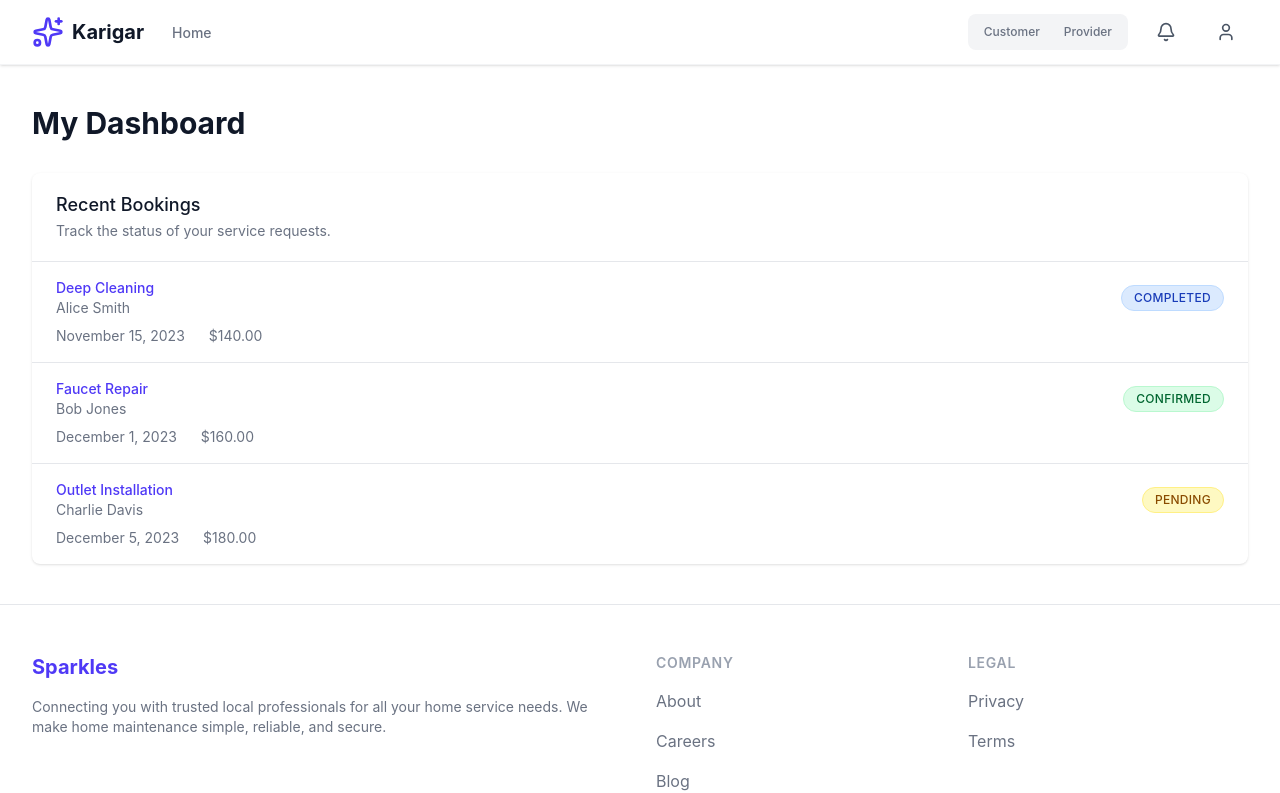
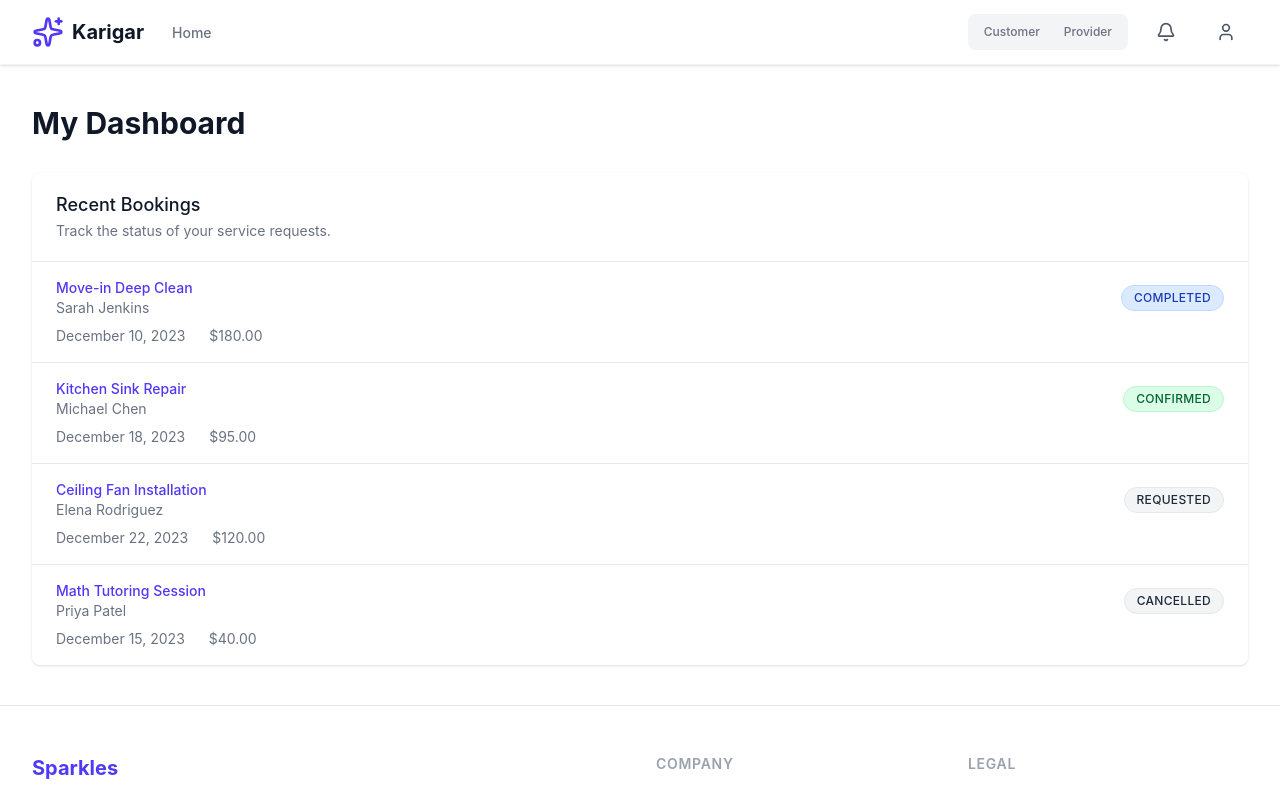
Before and after one commit to Web-Hackathon-2025/Sparkles, a React (Vite) app: page /customer in a window 1280 px wide. Shown: the top 793 px of the page. Built offline with nearby package versions, Linux system fonts and the light colour scheme.

Commit message:
feat: add mock data for providers and bookings

```diff
--- a/src/data/bookings.js
+++ b/src/data/bookings.js
@@ -1,31 +1,41 @@
 import { BOOKING_STATUS } from '../utils/constants';
 
+// Status mapping to match request: requested, confirmed, completed, cancelled
 export const bookings = [
     {
         id: 101,
         providerId: 1,
-        customerId: 99,
-        service: 'Deep Cleaning',
-        date: '2023-11-15',
-        status: BOOKING_STATUS.COMPLETED,
-        amount: 140,
+        customerName: 'Fatima Jones',
+        service: 'Move-in Deep Clean',
+        date: '2023-12-10',
+        status: 'completed',
+        amount: 180,
     },
     {
         id: 102,
         providerId: 2,
-        customerId: 99,
-        service: 'Faucet Repair',
-        date: '2023-12-01',
-        status: BOOKING_STATUS.CONFIRMED,
-        amount: 160,
+        customerName: 'James Wilson',
+        service: 'Kitchen Sink Repair',
+        date: '2023-12-18',
+        status: 'confirmed',
+        amount: 95,
     },
     {
         id: 103,
         providerId: 3,
-        customerId: 99,
-        service: 'Outlet Installation',
-        date: '2023-12-05',
-        status: BOOKING_STATUS.PENDING,
-        amount: 180,
+        customerName: 'Linda Chen',
+        service: 'Ceiling Fan Installation',
+        date: '2023-12-22',
+        status: 'requested',
+        amount: 120,
     },
+    {
+        id: 104,
+        providerId: 5,
+        customerName: 'Robert Taylor',
+        service: 'Math Tutoring Session',
+        date: '2023-12-15',
+        status: 'cancelled',
+        amount: 40,
+    }
 ];
--- a/src/data/categories.js
+++ b/src/data/categories.js
@@ -5,4 +5,6 @@ export const categories = [
     { id: 4, name: 'Moving', icon: 'Truck' },
     { id: 5, name: 'Painting', icon: 'PaintBucket' },
     { id: 6, name: 'Gardening', icon: 'Flower' },
+    { id: 7, name: 'Tutor', icon: 'BookOpen' },
+    { id: 8, name: 'Carpentry', icon: 'Hammer' }
 ];
--- a/src/data/providers.js
+++ b/src/data/providers.js
@@ -1,38 +1,67 @@
 export const providers = [
     {
         id: 1,
-        name: 'Alice Smith',
+        name: 'Sarah Jenkins',
         category: 'Cleaning',
-        rating: 4.8,
-        reviews: 120,
-        hourlyRate: 35,
-        location: 'New York, NY',
-        image: 'https://placehold.co/150',
-        about: 'Experienced cleaner with over 5 years of experience. I pay attention to detail.',
-        availability: true
+        rating: 4.9,
+        reviews: 142,
+        hourlyRate: 45,
+        pricing: '$45/hr',
+        location: 'Downtown District',
+        description: 'Specializing in deep cleaning and move-out services using eco-friendly products. 7 years of experience.',
+        availability: true,
+        image: 'https://images.unsplash.com/photo-1554151228-14d9def656ec?w=150&h=150&fit=crop&crop=faces'
     },
     {
         id: 2,
-        name: 'Bob Jones',
+        name: 'Michael Chen',
         category: 'Plumbing',
-        rating: 4.9,
-        reviews: 85,
-        hourlyRate: 80,
-        location: 'Brooklyn, NY',
-        image: 'https://placehold.co/150',
-        about: 'Certified plumber available for emergency repairs.',
-        availability: false
+        rating: 4.8,
+        reviews: 98,
+        hourlyRate: 85,
+        pricing: '$85/hr',
+        location: 'Westside',
+        description: 'Licensed master plumber available for emergency leaks, pipe repairs, and installations. 24/7 service.',
+        availability: true,
+        image: 'https://images.unsplash.com/photo-1507003211169-0a1dd7228f2d?w=150&h=150&fit=crop&crop=faces'
     },
     {
         id: 3,
-        name: 'Charlie Davis',
+        name: 'Elena Rodriguez',
         category: 'Electrical',
+        rating: 5.0,
+        reviews: 64,
+        hourlyRate: 95,
+        pricing: '$95/hr',
+        location: 'North Hills',
+        description: 'Certified residential electrician. Expert in smart home installations and lighting upgrades.',
+        availability: false,
+        image: 'https://images.unsplash.com/photo-1573496359142-b8d87734a5a2?w=150&h=150&fit=crop&crop=faces'
+    },
+    {
+        id: 4,
+        name: 'David Wilson',
+        category: 'Painting',
         rating: 4.7,
-        reviews: 45,
-        hourlyRate: 90,
-        location: 'Queens, NY',
-        image: 'https://placehold.co/150',
-        about: 'Licensed electrician for residential and commercial projects.',
-        availability: true
+        reviews: 210,
+        hourlyRate: 50,
+        pricing: '$50/hr',
+        location: 'East Lake',
+        description: 'Interior and exterior painting perfectionist. Clean work, sharp lines, and timely completion.',
+        availability: true,
+        image: 'https://images.unsplash.com/photo-1500648767791-00dcc994a43e?w=150&h=150&fit=crop&crop=faces'
     },
+    {
+        id: 5,
+        name: 'Priya Patel',
+        category: 'Tutor',
+        rating: 4.9,
+        reviews: 56,
+        hourlyRate: 40,
+        pricing: '$40/hr',
+        location: 'University Park',
+        description: 'Math and Science tutor for high school students. Patient approach with proven results in grade improvement.',
+        availability: true,
+        image: 'https://images.unsplash.com/photo-1544005313-94ddf0286df2?w=150&h=150&fit=crop&crop=faces'
+    }
 ];
```
